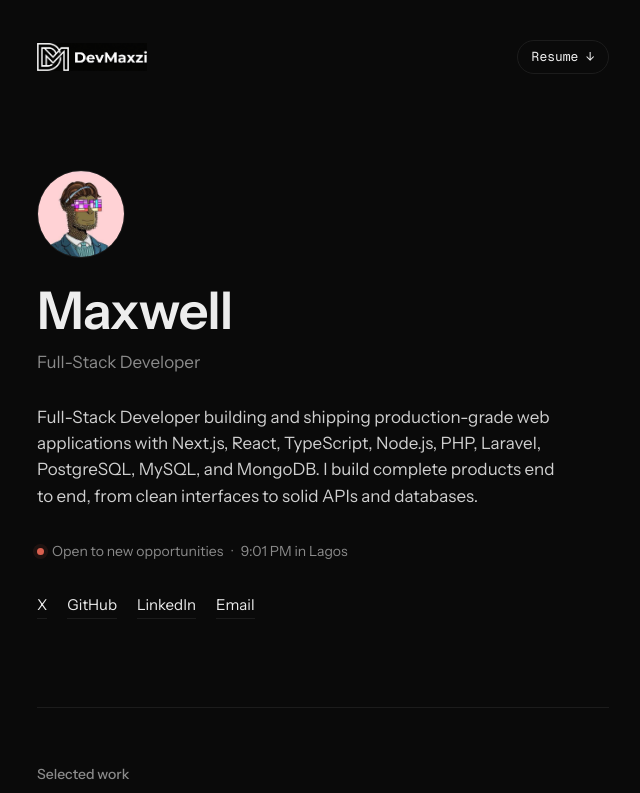
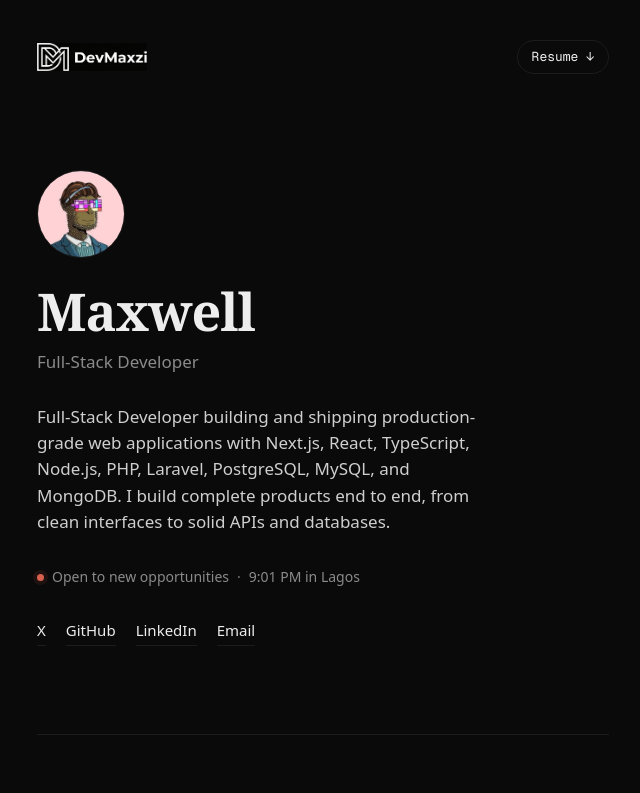
Before and after one commit to Maxzi3/MyPortfolio, a Next.js app: page / in a window 1280 px wide. Shown: the top 793 px of the page, without its empty margins (317-957 px from the left). Built offline with nearby package versions, Linux system fonts and the light colour scheme.

Commit message:
Refactor layout and Hero component styles for improved typography and consistency

```diff
--- a/app/layout.tsx
+++ b/app/layout.tsx
@@ -1,11 +1,11 @@
 import type { Metadata, Viewport } from "next";
-import { Instrument_Sans, Geist_Mono } from "next/font/google";
+import { Geist_Mono, Poppins } from "next/font/google";
 import { profile } from "@/lib/data";
 import "./globals.css";
 import CommandMenu from "@/components/CommandMenu";
 
-const instrumentSans = Instrument_Sans({
-  variable: "--font-instrument-sans",
+const poppins = Poppins({
+  variable: "--font-poppins",
   subsets: ["latin"],
   weight: ["400", "500", "600", "700"],
   display: "swap",
@@ -22,11 +22,14 @@ const siteUrl = "https://your-domain.com";
 
 export const metadata: Metadata = {
   metadataBase: new URL(siteUrl),
+
   title: {
     default: `${profile.name} — ${profile.role}`,
     template: `%s — ${profile.name}`,
   },
+
   description: profile.bio,
+
   keywords: [
     "Maxwell",
     "Full-stack developer",
@@ -38,9 +41,14 @@ export const metadata: Metadata = {
     "Laravel",
     "Frontend developer Nigeria",
   ],
+
   authors: [{ name: profile.name, url: siteUrl }],
   creator: profile.name,
-  alternates: { canonical: siteUrl },
+
+  alternates: {
+    canonical: siteUrl,
+  },
+
   openGraph: {
     type: "website",
     url: siteUrl,
@@ -56,18 +64,29 @@ export const metadata: Metadata = {
       },
     ],
   },
+
   twitter: {
     card: "summary_large_image",
     title: `${profile.name} — ${profile.role}`,
     description: profile.bio,
     images: ["/og-image.png"],
   },
+
   robots: {
     index: true,
     follow: true,
-    googleBot: { index: true, follow: true, "max-image-preview": "large" },
+    googleBot: {
+      index: true,
+      follow: true,
+      "max-image-preview": "large",
+    },
   },
-  icons: { icon: "/icon.png", apple: "/apple-icon.png" },
+
+  icons: {
+    icon: "/icon.png",
+    apple: "/apple-icon.png",
+  },
+
   manifest: "/manifest.webmanifest",
 };
 
@@ -94,14 +113,16 @@ export default function RootLayout({
 }: Readonly<{ children: React.ReactNode }>) {
   return (
     <html lang="en">
-      <body
-        className={`${instrumentSans.variable} ${geistMono.variable} antialiased`}
-      >
+      <body className={`${poppins.variable} ${geistMono.variable} antialiased`}>
         <script
           type="application/ld+json"
-          dangerouslySetInnerHTML={{ __html: JSON.stringify(jsonLd) }}
+          dangerouslySetInnerHTML={{
+            __html: JSON.stringify(jsonLd),
+          }}
         />
+
         {children}
+
         <CommandMenu />
       </body>
     </html>
--- a/components/Hero.tsx
+++ b/components/Hero.tsx
@@ -15,9 +15,13 @@ export default function Hero() {
         className="animate-fade-up mb-6 rounded-full border border-line object-cover"
         style={{ animationDelay: "0ms" }}
       />
+
       <h1
-        className="animate-fade-up mb-2.5 text-[clamp(38px,6vw,52px)] leading-[1.1] font-semibold tracking-[-0.02em]"
-        style={{ animationDelay: "60ms" }}
+        className="animate-fade-up mb-2.5 font-serif text-[clamp(38px,6vw,52px)] leading-[1.1] font-semibold tracking-[-0.02em]"
+        style={{
+          animationDelay: "60ms",
+          fontFamily: "Georgia, serif",
+        }}
       >
         {profile.name}
       </h1>
@@ -45,8 +49,11 @@ export default function Hero() {
             <span className="absolute inline-flex h-full w-full rounded-full bg-accent/20 ring-4 ring-accent/10" />
             <span className="relative inline-flex h-1.75 w-1.75 rounded-full bg-accent" />
           </span>
+
           {profile.availableLabel}
+
           <span className="text-faint">·</span>
+
           <LocalTime />
         </div>
       )}
```
